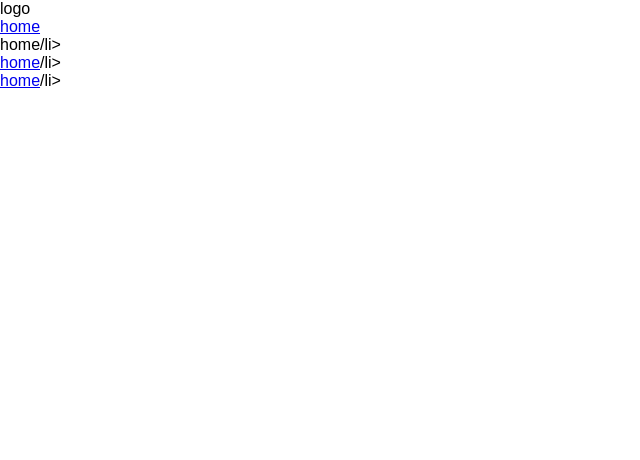
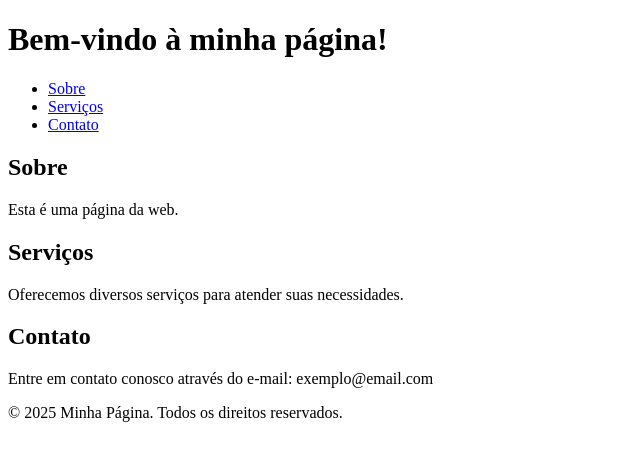
Before and after one commit to gusteivo-bitcoin/meu-site-modelito-, a plain HTML site: page styles.css/index.html in a window 1280 px wide. Shown: the whole page, without its empty margins (0-640 px from the left). Drawn offline with Linux system fonts and the light colour scheme.

Commit message:
Add files via upload

```diff
--- a/styles.css/index.html
+++ b/styles.css/index.html
@@ -3,23 +3,35 @@
 <head>
     <meta charset="UTF-8">
     <meta name="viewport" content="width=device-width, initial-scale=1.0">
-    <title>Document</title>
-    <link rel="stylesheet" href="/styles.css">
+    <title>Página Exemplo</title>
 </head>
 <body>
     <header>
-        <nav class="logo">logo</nav>
-            <div class="hamburguer" id="hamburguer">
-                <span class="bar"></span>
-                <span class="bar"></span>
-                <span class="bar"></span>
-            </div>
-            <ul class="nav-menu" id="navmenu">
-                <li class="nav-item"><a href="#" class="nav-link">home</a></li>
-                <li class="nav-item"><a herf="#" class="nav-link">home</a>/li>
-                <li class="nav-item"><a href="#" class="nav-link">home</a>/li>
-                <li class="nav-item"><a href="#" class="nav-link">home</a>/li>
-            </ul>
+        <h1>Bem-vindo à minha página!</h1>
     </header>
+    <nav>
+        <ul>
+            <li><a href="#sobre">Sobre</a></li>
+            <li><a href="#servicos">Serviços</a></li>
+            <li><a href="#contato">Contato</a></li>
+        </ul>
+    </nav>
+    <main>
+        <section id="sobre">
+            <h2>Sobre</h2>
+            <p>Esta é uma página da web.</p>
+        </section>
+        <section id="servicos">
+            <h2>Serviços</h2>
+            <p>Oferecemos diversos serviços para atender suas necessidades.</p>
+        </section>
+        <section id="contato">
+            <h2>Contato</h2>
+            <p>Entre em contato conosco através do e-mail: exemplo@email.com</p>
+        </section>
+    </main>
+    <footer>
+        <p>&copy; 2025 Minha Página. Todos os direitos reservados.</p>
+    </footer>
 </body>
 </html>
```
